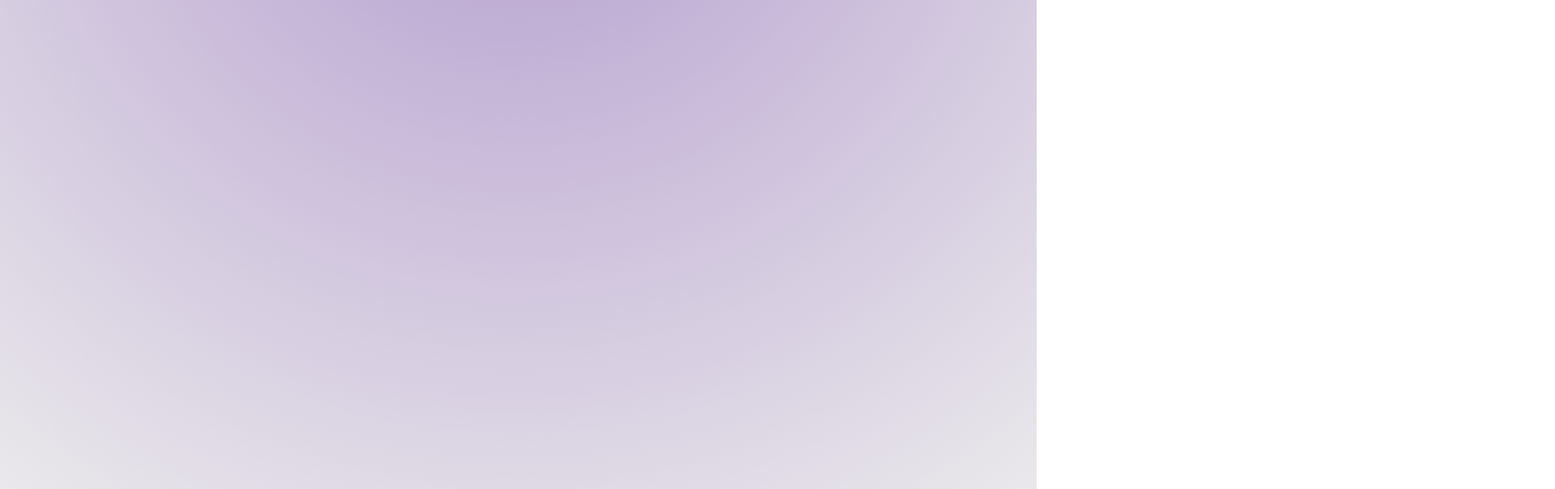
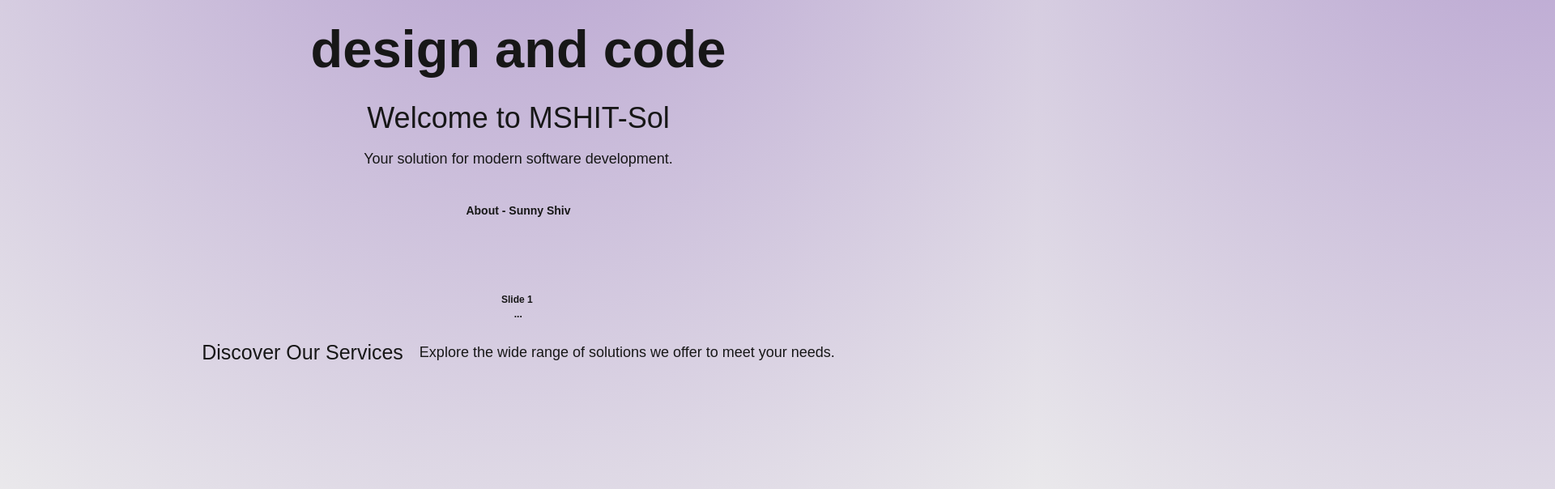
Before and after one commit to mshsun20/mshitsol, a Next.js app in the folder app/: page / in a window 1280 px wide. Shown: the part 252-856 px from the top of the page at 81% size, 1920 px wide, since content can reach past the window. Built offline with nearby package versions, Linux system fonts and the light colour scheme.

Commit message:
infosec done, slidersec dev started

```diff
--- a/app/components/Header.tsx
+++ b/app/components/Header.tsx
@@ -12,14 +12,14 @@ import Link from 'next/link'
 import { useRouter } from 'next/router';
 import React from 'react'
 import { useSelector } from 'react-redux';
-// import { Dancing_Script } from 'next/font/google';
+import { Dancing_Script } from 'next/font/google';
 
-// const dancingScript = Dancing_Script({
-//   weight: ['400', '500', '600', '700'],
-//   subsets: ['latin'],
-//   display: 'swap',
-//   variable: '--font-dancing-script',
-// });
+const dancingScript = Dancing_Script({
+  weight: ['400', '500', '600', '700'],
+  subsets: ['latin'],
+  display: 'swap',
+  variable: '--font-dancing-script',
+});
 
 const menuItems = [
   { text: "Home", href: "/", iconOnly: true },
@@ -53,18 +53,19 @@ const Header = () => {
   const router = useRouter(); // Pages router
   const currentPath = router?.asPath || '/';
 
+  // Adjust sessItems if authenticated---------------------
   if (isAuthenticated) {
     sessItems.splice(0, sessItems.length, { text: "Sign Up", href: "/signup/", icon: <UserPlus className='icn' /> })
     sessItems.splice(0, sessItems.length, { text: "Login", href: "/login/", icon: <UserCheck className='icn' /> })
     sessItems.splice(1, sessItems.length, { text: "Logout", href: "/logout/", icon: <UserX className='icn' /> })
   }
 
+  // Theme handler---------------------
   React.useEffect(() => {
     const savedTheme = localStorage.getItem("theme") || "light";
     setTheme(savedTheme);
     document.documentElement.setAttribute("data-theme", savedTheme);
   }, []);
-
   // Update theme whenever changed
   const toggleTheme = () => {
     const updated = theme === "light" ? "dark" : "light";
@@ -73,6 +74,8 @@ const Header = () => {
     localStorage.setItem("theme", updated);
   };
 
+
+  // Active Link configuration---------------------
   // Normalizes paths: strips query/hash and trailing slash (but keeps "/" as "/")
   const normalize = (p: string) => {
     if (!p) return '/';
@@ -80,7 +83,6 @@ const Header = () => {
     if (cleaned === '/') return '/';
     return cleaned.endsWith('/') ? cleaned.slice(0, -1) : cleaned;
   };
-
   // returns true when link should be considered active
   const isActive = (href: string) => {
     const cur = normalize(currentPath);
@@ -90,7 +92,6 @@ const Header = () => {
     // active if exact match OR current path is inside the target path (e.g. /projects/live -> /projects)
     return cur === tgt || cur.startsWith(tgt + '/');
   };
-
   // Adjust session items if authentication state changes (avoid mutating original array)
   const sessionLinks = React.useMemo(() => {
     if (isAuthenticated) {
@@ -99,9 +100,12 @@ const Header = () => {
     return sessItems;
   }, [isAuthenticated]);
 
+
   return (
-    <div className={`header`}>
-      <div className='logosec'>MSHIT-Sol</div>
+    <div className={`header ${dancingScript}`}>
+      <div className='logosec'>
+        <Link href="/" className='logo'>MSHIT-Sol</Link>
+      </div>
       <div className="navsec">
         {menuItems.map((elm, index) =>
           elm?.separator ? (
--- a/app/components/IntroSection/IntroPage.tsx
+++ b/app/components/IntroSection/IntroPage.tsx
@@ -2,7 +2,18 @@ import React from 'react'
 
 const IntroPage = () => {
   return (
-    <div>Intro Section</div>
+    <div className="intro-sec">
+      <div className="intro-hdr">
+        <span>Building bridges between design and code</span>
+      </div>
+      <div className="intro-content">
+        <h1>Welcome to MSHIT-Sol</h1>
+        <span>Your solution for modern software development.</span>
+      </div>
+      <div className="intro-info">
+        <span>About - Sunny Shiv</span>
+      </div>
+    </div>
   )
 }
 
--- a/app/components/SliderSection/SliderPage.tsx
+++ b/app/components/SliderSection/SliderPage.tsx
@@ -1,8 +1,36 @@
 import React from 'react'
+import { Swiper, SwiperSlide } from 'swiper/react';
+import { Navigation } from 'swiper/modules';
+import 'swiper/css';
+import 'swiper/css/navigation';
 
 const SliderPage = () => {
   return (
-    <div>Slider Page</div>
+    <div className="slider-sec">
+      <div className="slider-part">
+        <Swiper
+          spaceBetween={50}
+          slidesPerView={1}
+          navigation={{
+            nextEl: '.swiper-button-next',
+            prevEl: '.swiper-button-prev',
+          }}
+          modules={[Navigation]}
+          onSlideChange={() => console.log('slide change')}
+          onSwiper={(swiper) => console.log(swiper)}
+        >
+          <SwiperSlide>Slide 1</SwiperSlide>
+          <SwiperSlide>Slide 2</SwiperSlide>
+          <SwiperSlide>Slide 3</SwiperSlide>
+          <SwiperSlide>Slide 4</SwiperSlide>
+          ...
+        </Swiper>
+      </div>
+      <div className="slider-content">
+        <h1>Discover Our Services</h1>
+        <span>Explore the wide range of solutions we offer to meet your needs.</span>
+      </div>
+    </div>
   )
 }
 
--- /dev/null
+++ b/app/styles/homepage/introsec.css
@@ -0,0 +1,50 @@
+/* Intro section styles */
+.intro-sec {
+    display: flex;
+    justify-content: center;
+    align-items: center;
+    flex-direction: column;
+    text-align: center;
+    padding: 2rem;
+
+    .intro-hdr {
+        margin-bottom: 1rem;
+        font-weight: 700;
+
+        span {
+            color: var(--text-color);
+            font-size: 6.5rem;
+        }
+    }
+
+    .intro-content {
+        margin-bottom: 2rem;
+
+        h1 {
+            font-size: 3.6rem;
+            font-weight: 300;
+            margin-bottom: 1rem;
+        }
+        span {
+            font-size: 1.8rem;
+            font-weight: 100;
+            margin-bottom: 2rem;
+            max-width: 600px;
+        }
+    }
+
+    .intro-info {
+        display: flex;
+        justify-content: center;
+        align-items: center;
+        gap: 2rem;
+        flex-wrap: wrap;
+        margin-top: 2rem;
+
+        span {
+            color: var(--text-color);
+            font-size: 1.4rem;
+            font-weight: 800;
+        }
+    }
+}
--- /dev/null
+++ b/app/styles/homepage/slidersec.css
@@ -0,0 +1,39 @@
+/* Slider section styles */
+.slider-sec {
+    display: flex;
+    justify-content: center;
+    align-items: center;
+    flex-direction: column;
+    text-align: center;
+    padding: 2rem;
+
+    .slider-part {
+        margin-bottom: 1rem;
+        font-weight: 700;
+
+        span {
+            color: var(--text-color);
+            font-size: 6.5rem;
+        }
+    }
+
+    .slider-content {
+        display: flex;
+        justify-content: center;
+        align-items: center;
+        flex-flow: row wrap;
+        margin-bottom: 2rem;
+
+        h1 {
+            padding: 1rem;
+            font-size: 2.5rem;
+            font-weight: 300;
+        }
+        span {
+            padding: 1rem;
+            font-size: 1.8rem;
+            font-weight: 100;
+            max-width: 600px;
+        }
+    }
+}
--- a/app/styles/main.css
+++ b/app/styles/main.css
@@ -41,10 +41,20 @@
   flex-direction: column;
   padding: 5rem;
   min-height: 100vh;
-  font-size: 1.6rem;
+  font-size: 1.2rem;
 
   .major-body {
+    display: flex;
+    justify-content: center;
+    align-items: center;
+    flex-direction: column;
+    gap: 5rem;
     width: auto;
+    max-width: 100rem;
     padding: 2rem;
   }
 }
+
+
+@import './homepage/introsec.css';
+@import './homepage/slidersec.css';
```
